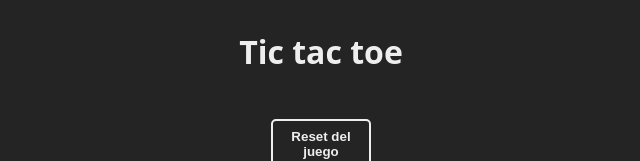
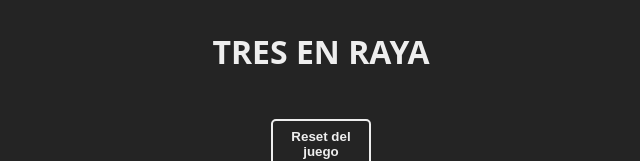
Before and after one commit to GusBauAr/Working-Repository-GUSTAVO, a React (Vite) app in the folder TresEnRaya_GustavoBautista/: page / in a window 1280 px wide. Shown: the top 161 px of the page, without its empty margins (319-959 px from the left). Built offline with nearby package versions, Linux system fonts and the light colour scheme.

Commit message:
completed project

```diff
--- a/TresEnRaya_GustavoBautista/src/App.jsx
+++ b/TresEnRaya_GustavoBautista/src/App.jsx
@@ -1,6 +1,5 @@
 import { useState } from 'react'
 import confetti from 'canvas-confetti'
-
 import { Square } from './components/Square.jsx'
 import { TURNS } from './constants.js'
 import { checkWinnerFrom, checkEndGame } from './logic/board.js'
@@ -58,7 +57,7 @@ function App () {
 
   return (
     <main className='board'>
-      <h1 translate="no">Tic tac toe</h1>
+      <h1 translate="no">TRES EN RAYA</h1>
       <button onClick={resetGame}>Reset del juego</button>
       <section className='game'>
         {
```
